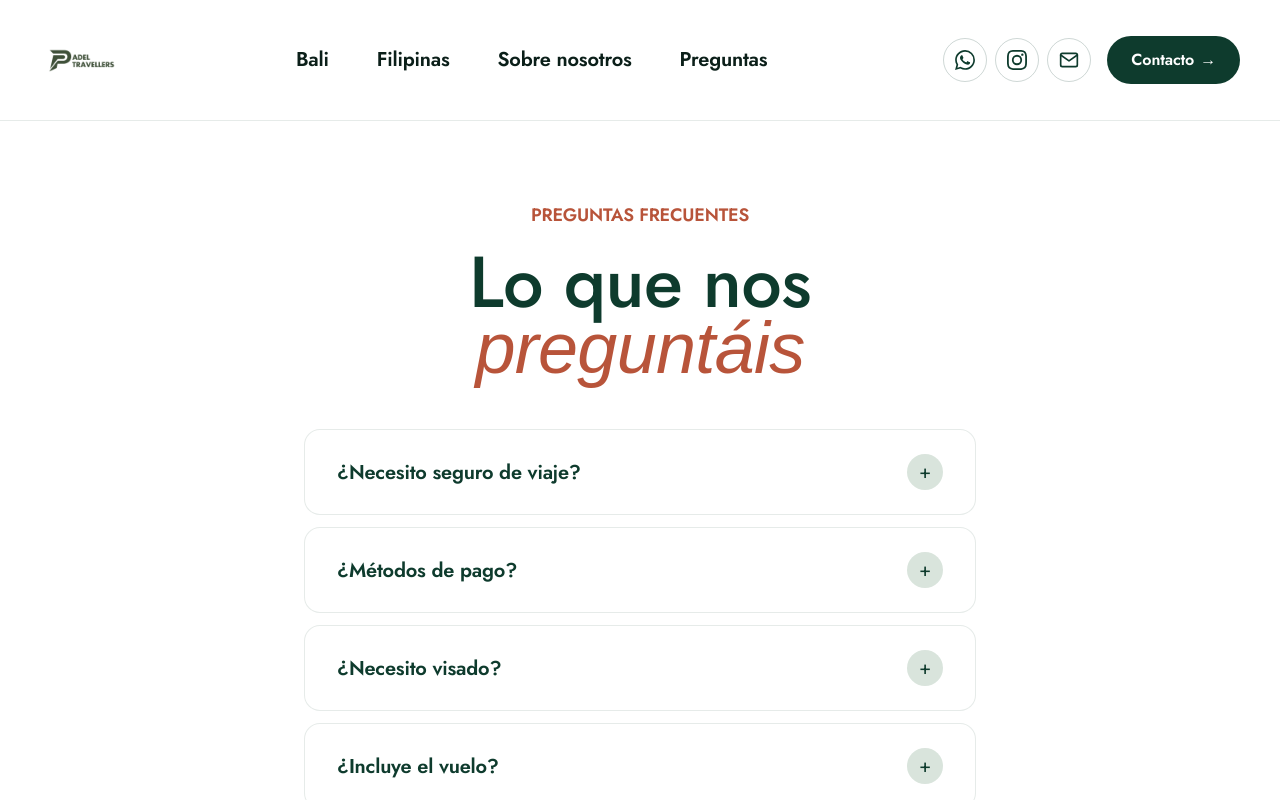
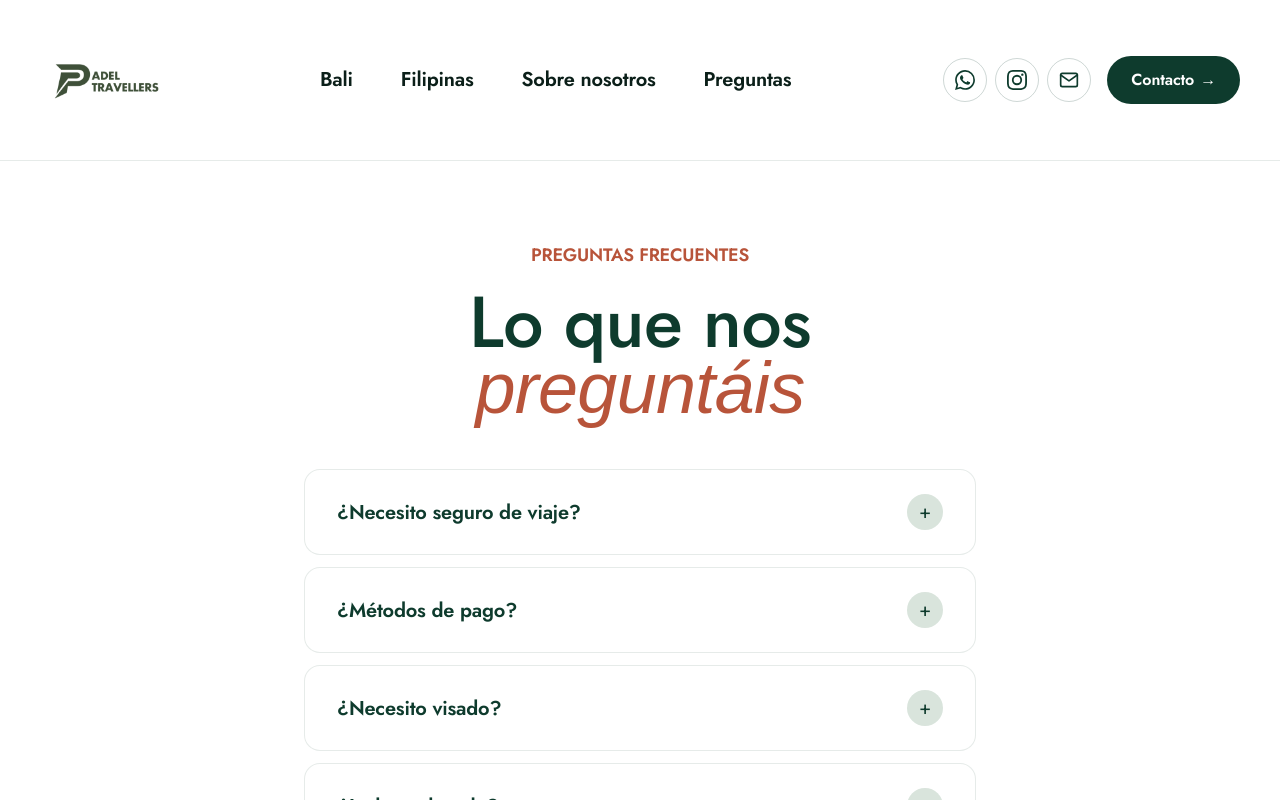
Before and after one commit to padeltravellers/web, a Next.js app: page /preguntas in a window 1280 px wide. Shown: the top 800 px of the page. Built offline with nearby package versions, Linux system fonts and the light colour scheme; a web font is replaced by a local one.

Commit message:
fix: logo h-24/28/32 (mucho más grande)

```diff
--- a/src/components/Header.tsx
+++ b/src/components/Header.tsx
@@ -11,14 +11,14 @@ export default function Header({ transparent = false }: { transparent?: boolean
     : "w-11 h-11 rounded-full border border-pt-green/20 text-pt-green hover:bg-pt-green-pale flex items-center justify-center transition";
   return (
     <header className={base}>
-      <div className="max-w-7xl mx-auto px-5 lg:px-10 py-4 lg:py-5 flex items-center justify-between">
+      <div className="max-w-7xl mx-auto px-5 lg:px-10 py-3 lg:py-4 flex items-center justify-between">
         <Link href="/" className="flex items-center gap-3 group no-tap-highlight">
           <Img
             src="/logos/logo-main.png"
             alt="Padel Travellers"
-            width={140}
-            height={140}
-            className={`object-contain h-16 lg:h-20 w-auto ${transparent ? "brightness-0 invert" : ""}`}
+            width={200}
+            height={200}
+            className={`object-contain h-24 md:h-28 lg:h-32 w-auto ${transparent ? "brightness-0 invert" : ""}`}
           />
         </Link>
         <nav className="hidden lg:flex items-center gap-12 text-xl font-display font-semibold">
```
